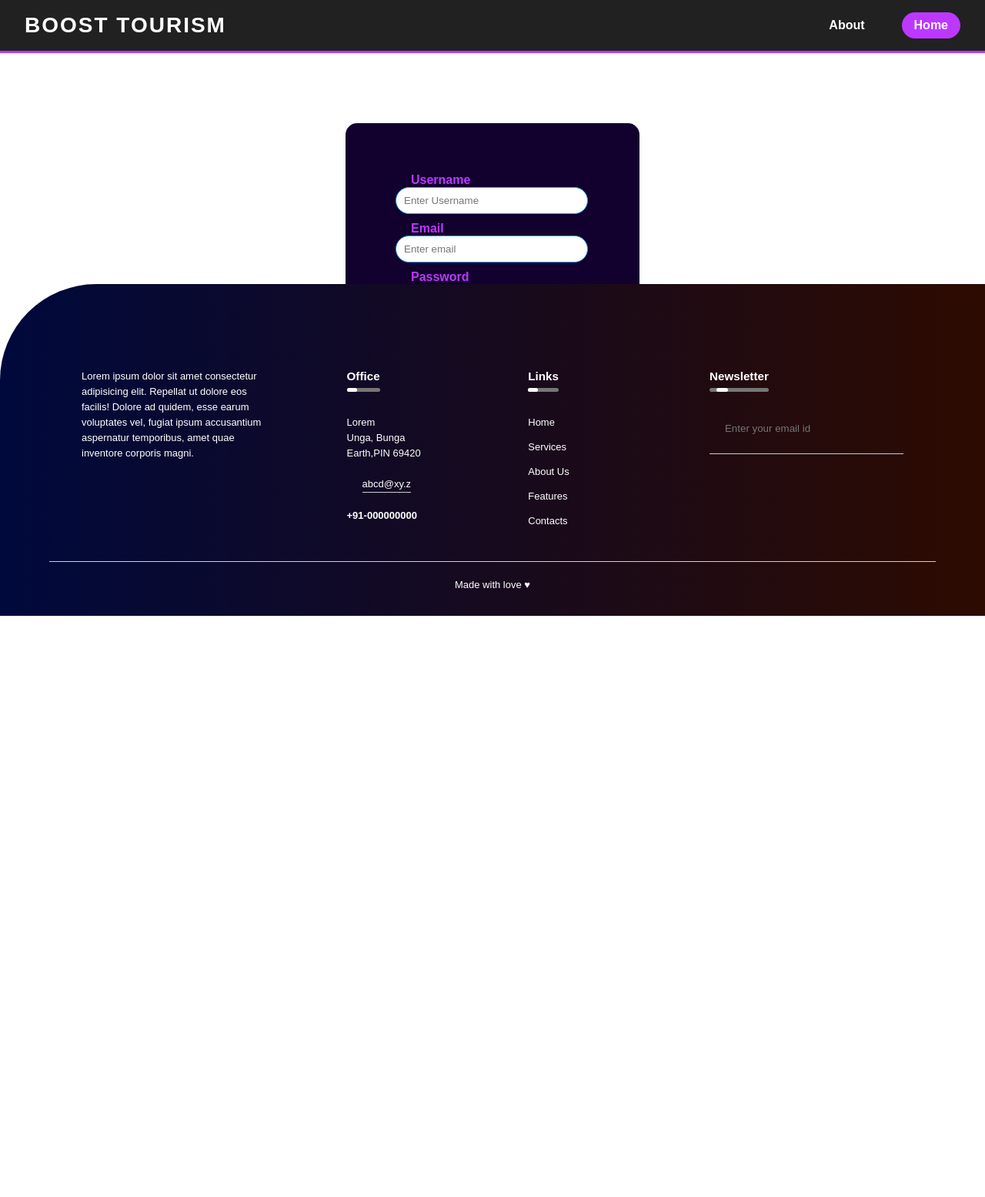
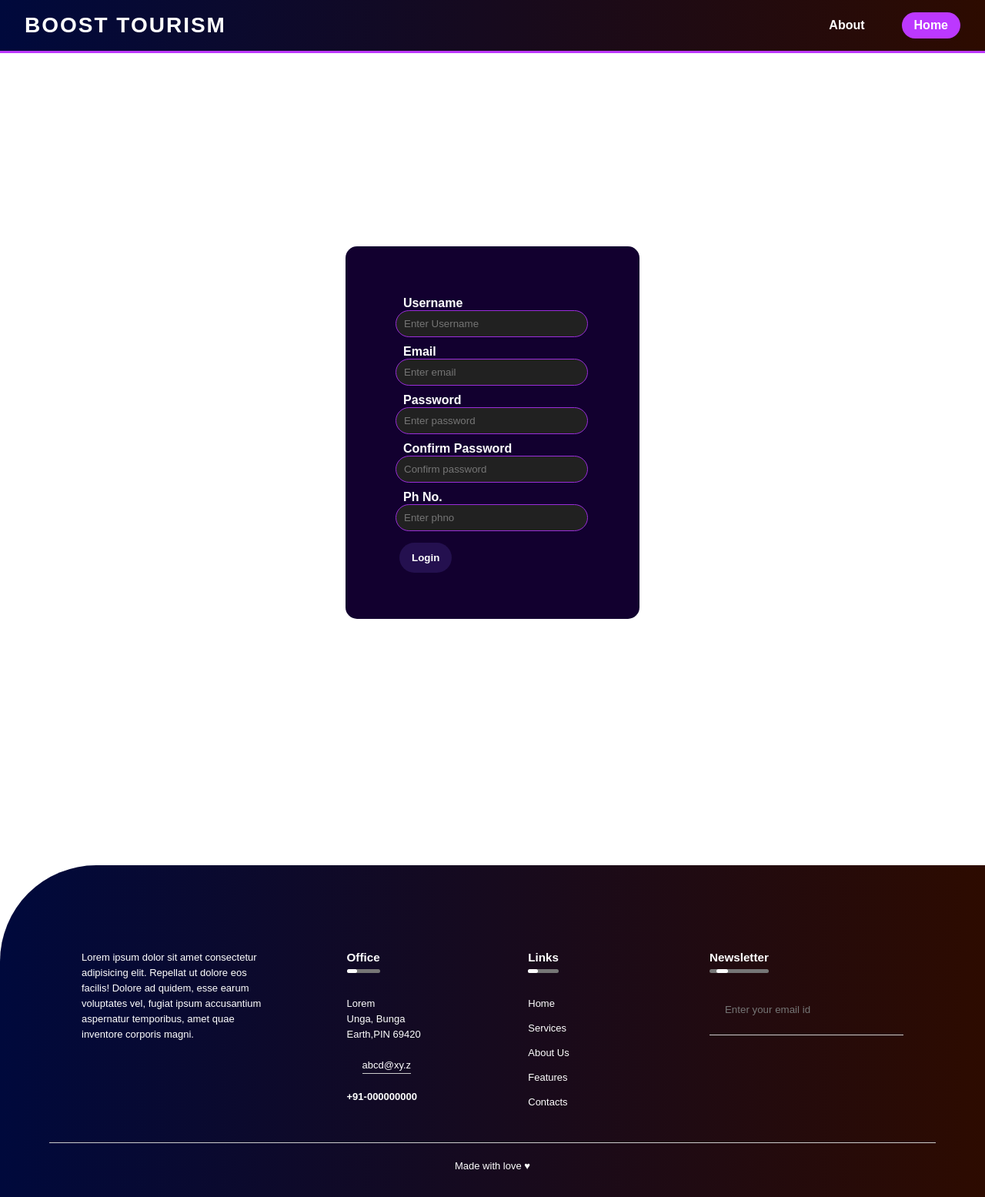
Before and after one commit to DarkMatter-999/Grp-Project, a Flask app: page /register in a window 1280 px wide. Shown: the whole page at 77% size. Before the commit the page ends 800 px from the top, so only its background shows below. Run offline with Flask 2, Linux system fonts and the light colour scheme.

Commit message:
Fixed scroll issue

```diff
--- a/main.py
+++ b/main.py
@@ -21,10 +21,8 @@ def register():
 @app.route("/login", methods = ['POST', 'GET'])
 def login():
     if request.method == "POST":
-        user = request.form["username"]
         email = request.form["email"]
         password = request.form["password"]
-        phno = request.form["phno"]
 
         return redirect(url_for("index"))
     elif request.method == "GET":
--- a/static/styles.css
+++ b/static/styles.css
@@ -14,7 +14,6 @@
 .container {
     max-width: 1280px;
     margin: 0 auto;
-
     display: flex;
     align-items: center;
     justify-content: space-between;
@@ -26,7 +25,7 @@ nav{
     left: 0;
     right: 0;
     z-index: 99;
-    background-color:var(--dark) ;
+    background:linear-gradient(to right,#00093c,#2d0b00);
     padding: 16px 32px;
     border-bottom: 3px solid var(--primary);
 }
@@ -38,6 +37,9 @@ h1 {
     text-transform: uppercase;
 }
 
+.menu-bg {
+
+}
 
 .hamburger{
     display: block;
@@ -112,6 +114,10 @@ h1 {
 .menu a.is-active , .menu a:hover{
     background-color: var(--primary);
 }
+.menu a.is-active:hover {
+    background-color: var(--light);
+    color: var(--dark);
+}
 
 .hmenu {
 	position: fixed;
@@ -151,9 +157,10 @@ h1 {
 }
 
 .outercontainer {
-    position: fixed;
+    position: relative;
 	top: 20%;
 	width: 100%;
+    padding: 20em 0;
 	display: block;
     text-align: left;
 	transition: 0.4s;
@@ -168,37 +175,42 @@ h1 {
     margin: 20 0 0 450px;
     padding: 60px;
     border-radius: 15px;
-    color: #Bc38ff;
+    color: #ffffff;
     background-color: #12002F;
 }
 .outercontainer label {
-    padding-left: 20px;
+    padding-left: 10px;
 }
 .outercontainer button {
-    align-self: center;
     background-color: #24104f;
     border-radius: 99px;
     border-style: none;
     padding: 12px 16px;
     color: #FFF;
     font-weight: 600;
+    margin-top: 10px;
+    margin-left: 10px;
 }
 
 input[type="email"],[type="password"],[type="text"] {
     padding: 10px;
     outline: none;
     border-radius: 20px;
-    border: 1px solid #2d9fd9;
-    color: #a0d18c;
+    border: 1px solid #9a2dd9;
+    background-color: var(--dark);
+    color: #ffffff;
     width: 250px;
     height: 35px;
 }
 
+input:focus {
+    box-shadow: 0 0 10px #9a2dd9;
+}
 
 footer{
     width: 100%;
-    /* height: 10%; */
-    position:absolute;
+    height: 10%;
+    position: relative;
     bottom: 0;
     background:linear-gradient(to right,#00093c,#2d0b00);
     color: #fff;
@@ -324,6 +336,11 @@ hr{
     left: 10px;
     animation: moving 2s linear infinite;
 }
+
+.outline {
+    height: 100%;
+}
+
 @keyframes moving{
     0%{
         left: -20px;
```
